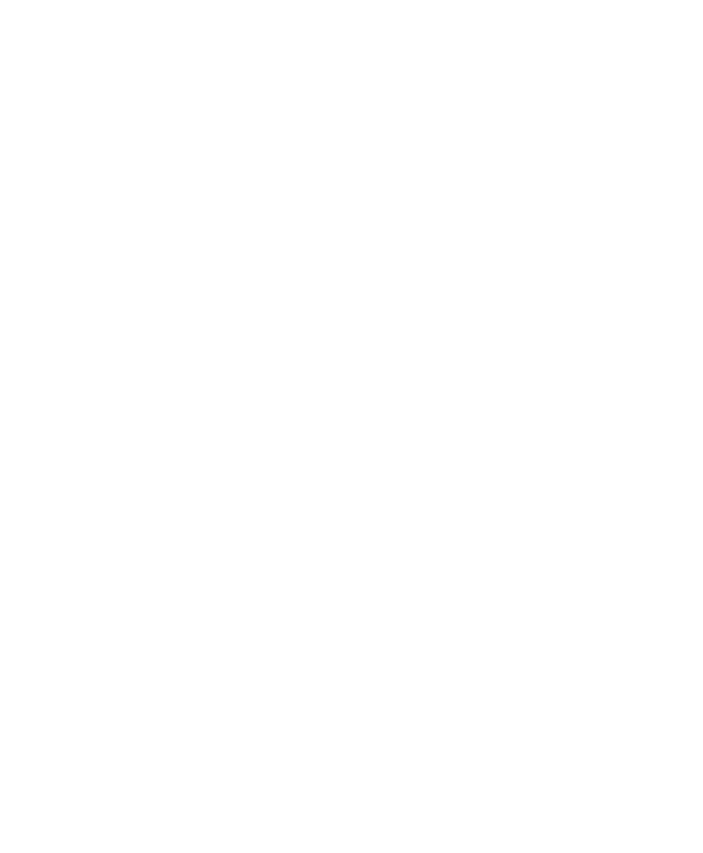
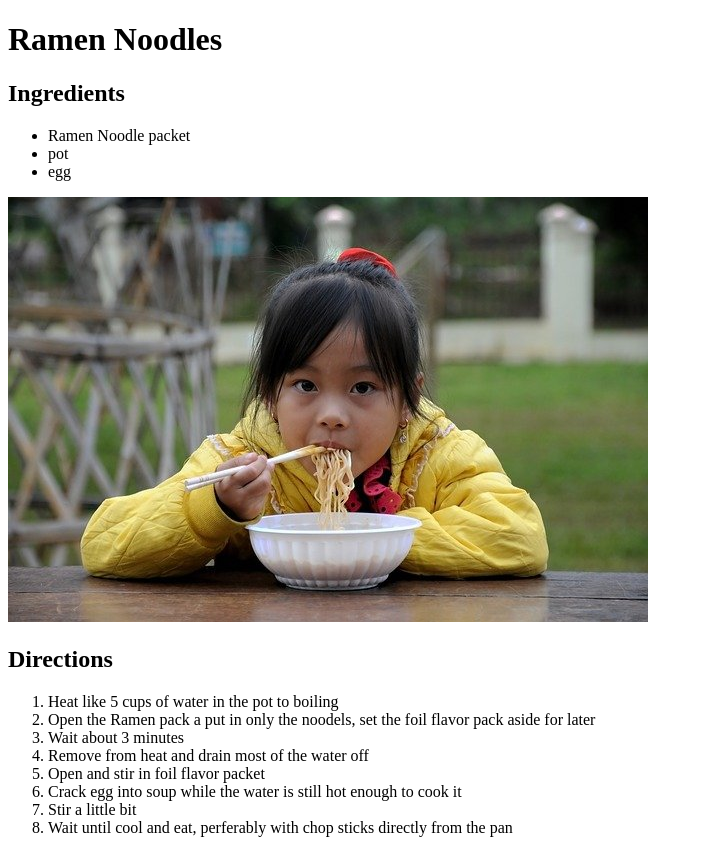
Before and after one commit to maryrosegrace/odin-recipes, a plain HTML site: page recipes/ramen.html in a window 1280 px wide. Shown: the whole page, without its empty margins (0-703 px from the left). Before the commit the page ends 800 px from the top, so only its background shows below. Drawn offline with Linux system fonts and the light colour scheme.

Commit message:
Ramen recipe complete

```diff
--- a/recipes/ramen.html
+++ b/recipes/ramen.html
@@ -5,5 +5,24 @@
        <meta charset="utf-8">
     </head>
     <body>
+        <h1>Ramen Noodles</h1>
+        <h2>Ingredients</h2>
+        <ul>
+            <li>Ramen Noodle packet</li>
+            <li>pot</li>
+            <li>egg</li>
+        </ul>
+    <img src="../images/ramen.jpg" alt="Photo of a little girl eating ramen with chopsticks">
+        <h2>Directions</h2>
+        <ol>
+            <li>Heat like 5 cups of water in the pot to boiling</li>
+            <li>Open the Ramen pack a put in only the noodels, set the foil flavor pack aside for later</li>
+            <li>Wait about 3 minutes</li>
+            <li>Remove from heat and drain most of the water off</li>
+            <li>Open and stir in foil flavor packet</li>
+            <li>Crack egg into soup while the water is still hot enough to cook it</li>
+            <li>Stir a little bit</li>
+            <li>Wait until cool and eat, perferably with chop sticks directly from the pan</li>
+        </ol>
     </body>
     </html>
```
